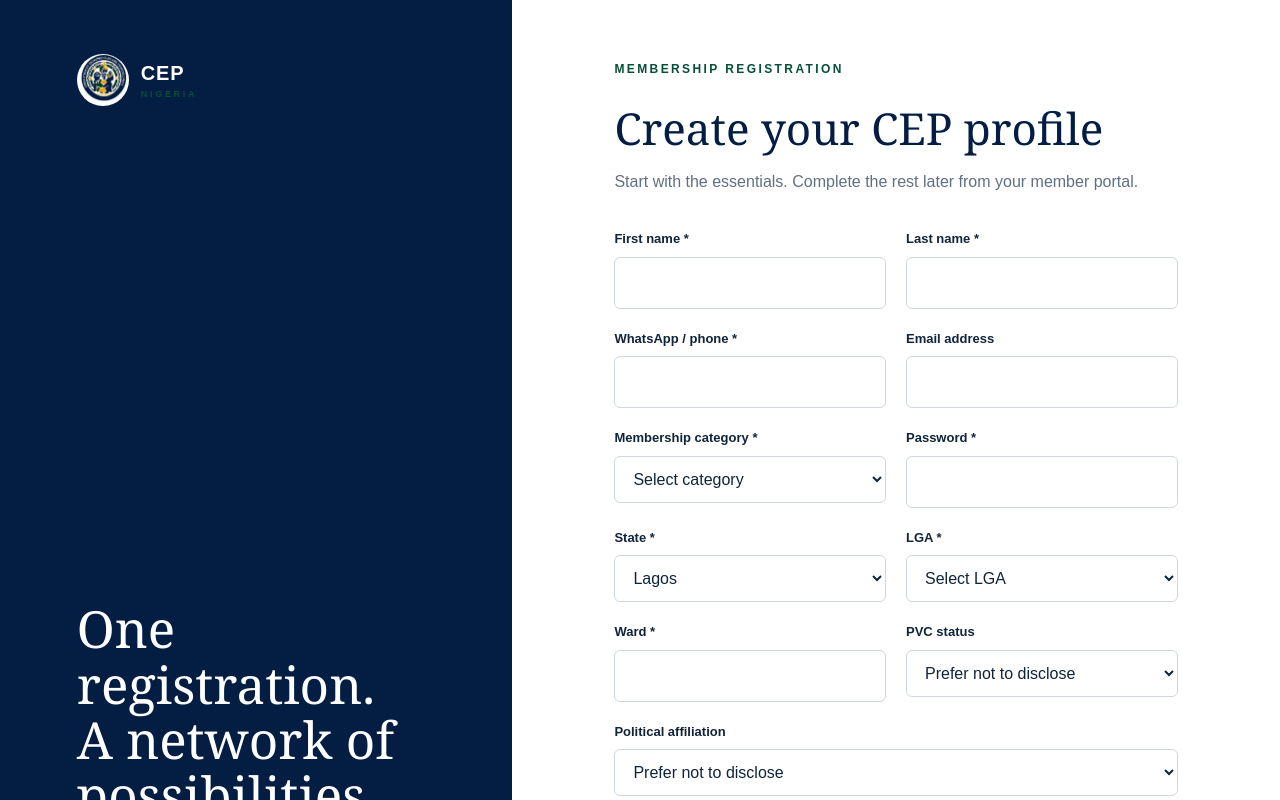
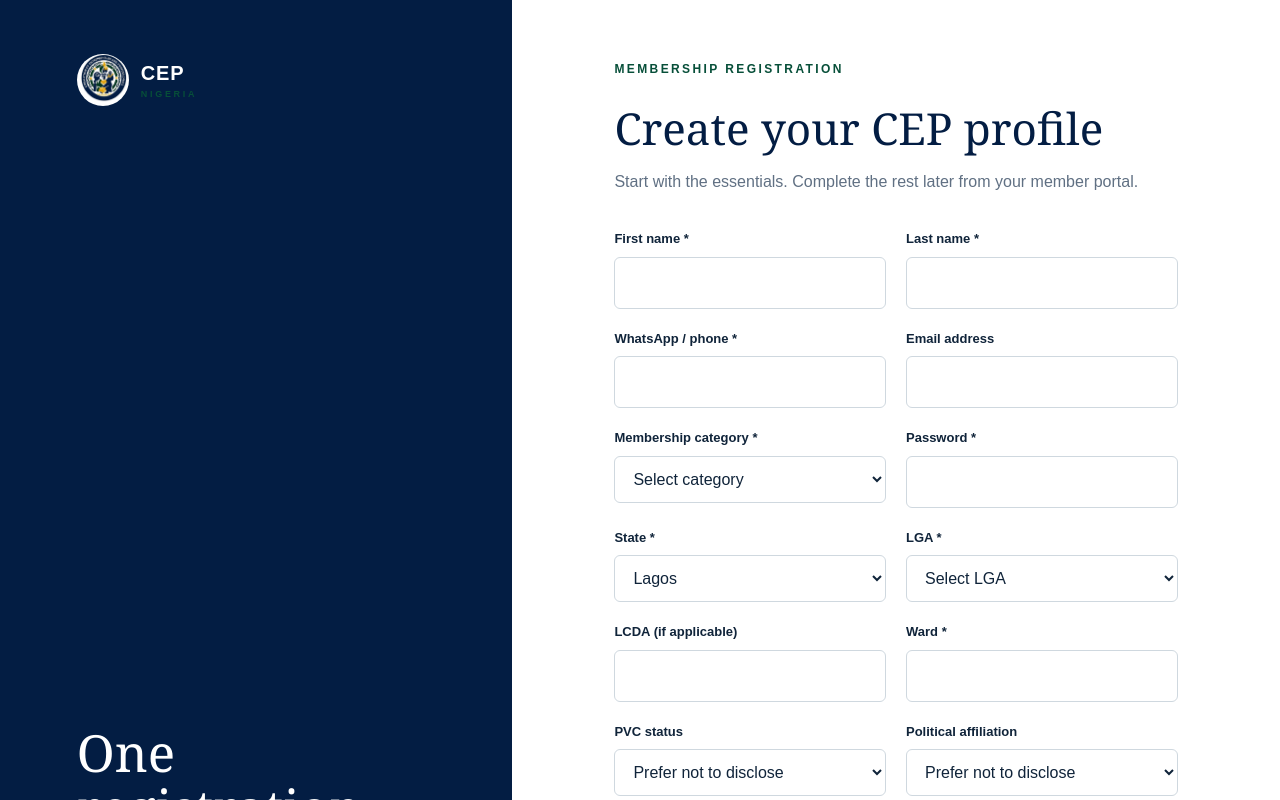
Before and after one commit to cepnigeria/cepnigeria, a Next.js app: page /register in a window 1280 px wide. Shown: the top 800 px of the page. Built offline with nearby package versions, Linux system fonts and the light colour scheme.

Commit message:
Build Stage One: update app/register/page.tsx

```diff
--- a/app/register/page.tsx
+++ b/app/register/page.tsx
@@ -1,7 +1,7 @@
 "use client";import{useState}from"react";import Link from"next/link";import{useRouter}from"next/navigation";
-const cats=["Studentpreneur","Student Professional","Professional","Entrepreneur","Corporate Member"];const lgas=["Agege","Ajeromi-Ifelodun","Alimosho","Amuwo-Odofin","Apapa","Badagry","Epe","Eti-Osa","Ibeju-Lekki","Ifako-Ijaiye","Ikeja","Ikorodu","Kosofe","Lagos Island","Lagos Mainland","Mushin","Ojo","Oshodi-Isolo","Shomolu","Surulere"];
+const cats=["Studentpreneur","Student Professional","Professional","Entrepreneur","Corporate Member","Fellow","Patron","Honorary Member"];const lgas=["Agege","Ajeromi-Ifelodun","Alimosho","Amuwo-Odofin","Apapa","Badagry","Epe","Eti-Osa","Ibeju-Lekki","Ifako-Ijaiye","Ikeja","Ikorodu","Kosofe","Lagos Island","Lagos Mainland","Mushin","Ojo","Oshodi-Isolo","Shomolu","Surulere"];
 export default function Register(){const router=useRouter(),[busy,setBusy]=useState(false),[error,setError]=useState("");async function submit(e:React.FormEvent<HTMLFormElement>){e.preventDefault();setBusy(true);const data=Object.fromEntries(new FormData(e.currentTarget));const r=await fetch("/api/members",{method:"POST",headers:{"content-type":"application/json"},body:JSON.stringify(data)});if(r.ok)router.push("/portal");else{setError((await r.json()).error);setBusy(false)}}return <main className="form-page"><aside className="form-aside"><Link href="/" className="brand"><img src="/cep-logo.jpeg" alt="CEP"/><b>CEP <small>NIGERIA</small></b></Link><blockquote>One registration.<br/>A network of possibilities.</blockquote><p>Join entrepreneurs and professionals building valuable relationships across Lagos.</p></aside><section className="form-wrap"><p className="eyebrow">MEMBERSHIP REGISTRATION</p><h1>Create your CEP profile</h1><p className="intro">Start with the essentials. Complete the rest later from your member portal.</p><form onSubmit={submit}><div className="field-grid">
 {[["First name *","firstName","text"],["Last name *","lastName","text"],["WhatsApp / phone *","phone","tel"],["Email address","email","email"]].map(([l,n,t])=><div className="field" key={n}><label>{l}</label><input name={n} type={t} required={n!=="email"}/></div>)}
 <div className="field"><label>Membership category *</label><select name="category" required defaultValue=""><option value="" disabled>Select category</option>{cats.map(x=><option key={x}>{x}</option>)}</select></div><div className="field"><label>Password *</label><input name="password" type="password" minLength={8} required/></div>
 <div className="field"><label>State *</label><select name="state"><option>Lagos</option></select></div><div className="field"><label>LGA *</label><select name="lga" required defaultValue=""><option value="" disabled>Select LGA</option>{lgas.map(x=><option key={x}>{x}</option>)}</select></div>
-<div className="field"><label>Ward *</label><input name="ward" required/></div><div className="field"><label>PVC status</label><select name="pvcStatus"><option>Prefer not to disclose</option><option>Yes</option><option>No</option><option>In process</option></select></div><div className="field full"><label>Political affiliation</label><select name="politicalAffiliation"><option>Prefer not to disclose</option><option>APC</option><option>Other</option><option>None</option></select></div></div>{error&&<p style={{color:"#b42318"}}>{error}</p>}<div className="form-actions"><button className="button" disabled={busy}>{busy?"Creating profile…":"Create member profile"}</button><p className="form-note">By continuing, you accept CEP’s privacy policy and code of conduct.</p></div></form></section></main>}
+<div className="field"><label>LCDA (if applicable)</label><input name="lcda"/></div><div className="field"><label>Ward *</label><input name="ward" required/></div><div className="field"><label>PVC status</label><select name="pvcStatus"><option>Prefer not to disclose</option><option>Yes</option><option>No</option><option>In process</option></select></div><div className="field"><label>Political affiliation</label><select name="politicalAffiliation"><option>Prefer not to disclose</option><option>APC</option><option>Other</option><option>None</option></select></div><div className="field full"><label>Referral code</label><input name="referralCode" placeholder="Optional"/></div></div>{error&&<p className="error-message" role="alert">{error}</p>}<div className="form-actions"><button className="button" disabled={busy}>{busy?"Creating profile…":"Create member profile"}</button><p className="form-note">PVC and political-affiliation answers are optional. By continuing, you accept CEP’s privacy policy and code of conduct.</p></div></form></section></main>}
```
